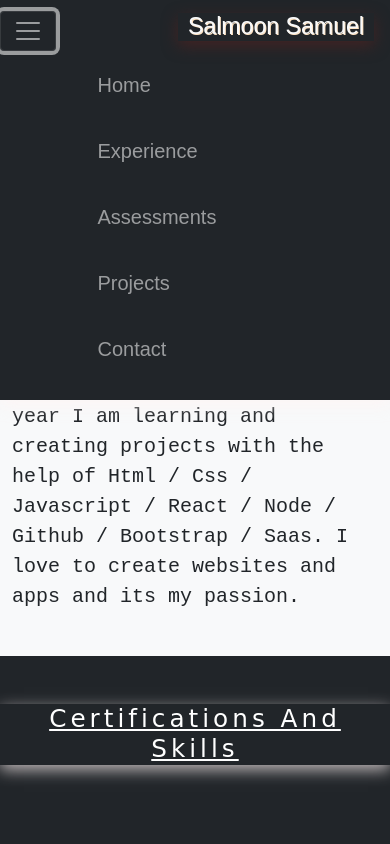
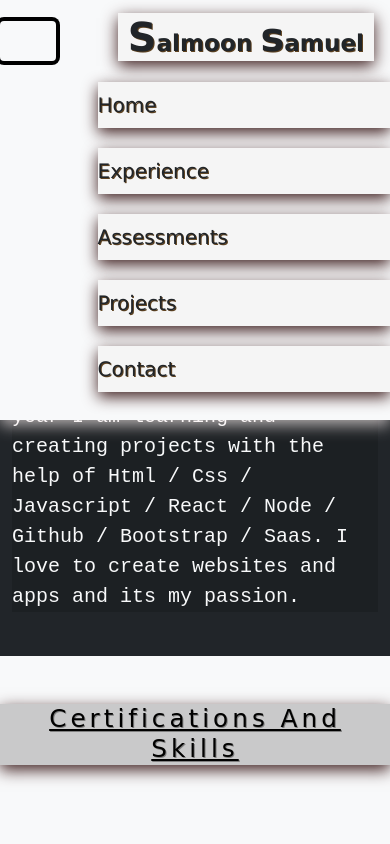
Before and after one commit to Salmoonsamuel/resume, a website: page index.html in a window 390 px wide. Both pictures are taken after a click on the button "Toggle navigation". Shown: the top 844 px of the page. Drawn offline with nearby package versions, Linux system fonts and the light colour scheme.

Commit message:
update index and css files

```diff
--- a/css/styles.css
+++ b/css/styles.css
@@ -45,16 +45,20 @@
  body {
     margin: 0;
     font-family: cursive;
-    background-color: gray;
+    background-color:whitesmoke;
       line-height: 1.5;
   font-size: 0.875rem;
  }
  main{
-    background-color: gray;
+    background-color:whitesmoke;
+ }
+
+ .bgc{
+      background-color: rgba(14, 13, 13, 0.2);
  }
 
  nav {
-  background: var(--clr-white);
+
   box-shadow: var(--dark-shadow);
 }
 .nav-header {
@@ -65,16 +69,20 @@
 }
 .logo {
   box-shadow: var(--dark-shadow);
-  text-shadow: 1px 1px bisque;
+  background-color: whitesmoke;
+  text-shadow: 1px 1px rgb(94, 66, 32);
   padding-right: 10px;
   padding-left: 10px;
+  font-family: Verdana, Geneva, Tahoma, sans-serif;
 }
   /* .head1{
     background-color: grey;
   } */
   .certificate{
      font-family: cursive;
-      box-shadow: var(--dark-shadow);
+     background-color: rgba(14, 13, 13, 0.2);
+     color: black;
+      box-shadow: 0 5px 15px rgb(66, 35, 35);
       text-align: center;
   }
 
@@ -85,13 +93,16 @@
     box-shadow:0 5px 15px #c59d5f;
  }
  h1, h2, h4, h5 {
-     color: white;
+     color: black;
       letter-spacing: var(--spacing);
   text-transform: capitalize;
+  text-shadow:1px 1px gray;
   line-height: 1.25;
+   background-color: rgba(14, 13, 13, 0.2);
   margin-bottom: 0.75rem;
   font-family: var(--ff-primary);
         box-shadow: var(--dark-shadow);
+        text-align: center;
  }
  .container1{
     padding-top: 100px;
@@ -101,11 +112,13 @@
     /* color:slategray; */
     font-size: 1.25rem;
     text-shadow: 1px  whitesmoke;
+     background-color: rgba(14, 13, 13, 0.2);
     margin-bottom: 1.25rem;
-    color: var(--clr-grey-7);
+    color: black;
  }
 .label{
-   color: #fff;
+   color: black;
+
    font-size: 1.28rem;
    margin-top: 30px;
    margin-bottom: 20px;
@@ -119,23 +132,28 @@
    box-shadow: 0 5px 15px rgb(66, 35, 35);
 }
  li:hover {
-      color: aquamarine;
+      color: rgb(218, 71, 78);
   }
   p:hover {
-      color: aquamarine;
+      color: rgb(218, 71, 78);
   }
 
 a {
-   color: whitesmoke;
+   color:black;
    font-family: fantasy;
 
 }
 .pbutton{
    font-family: cursive;
-   color: whitesmoke;
+   color: black;
    font-size: 1.50rem;
    padding:10px
 }
 .projdiv{
       margin-top: 100px;
 }
+
+.size{
+   font-size: 2.5rem;
+
+}
--- a/index.html
+++ b/index.html
@@ -21,28 +21,28 @@
 </head>
 <body>
     <header>
-        <nav class="navbar navbar-expand-lg navbar-dark bg-dark fixed-top">
+        <nav class="navbar navbar-expand-md  bg-light fixed-top">
             <button class="navbar-toggler" type="button" data-toggle="collapse" data-target="#navbarTogglerDemo03" aria-controls="navbarTogglerDemo03" aria-expanded="false" aria-label="Toggle navigation">
               <span class="navbar-toggler-icon"></span>
             </button>
-            <a class="navbar-brand offset-1" href="#"><h3 class="text-light logo darkk">  Salmoon Samuel </h3></a>
+            <a class="navbar-brand offset-1" href="#"><h3 class="text-dark  logo darkk"><strong><span class="size">S</span>almoon <span class="size">s</span>amuel</strong>  </h3></a>
 
             <div class="collapse navbar-collapse offset-3" id="navbarTogglerDemo03">
               <ul class="navbar-nav mr-auto mt-2 mt-lg-0 ">
                 <li class="nav-item  active">
-                  <a class="nav-link" href="#">Home <span class="sr-only"></span></a>
+                  <a class="nav-link text-dark logo darkk" href="#">Home <span class="sr-only"></span></a>
                 </li>
                 <li class="nav-item ">
-                  <a class="nav-link" href="#experience">Experience</a>
+                  <a class="nav-link text-dark logo darkk" href="#experience">Experience</a>
                 </li>
                 <li class="nav-item  ">
-                    <a class="nav-link" href="#assessments">Assessments</a>
+                    <a class="nav-link text-dark logo darkk" href="#assessments">Assessments</a>
                 </li>
                     <li class="nav-item ">
-                        <a class="nav-link" href="#projects">Projects</a>
+                        <a class="nav-link text-dark logo darkk" href="#projects">Projects</a>
                     </li>
                 <li class="nav-item ">
-                    <a class="nav-link" href="#contact">Contact</a>
+                    <a class="nav-link text-dark logo darkk" href="#contact">Contact</a>
                 </li>
               </ul>
             </div>
@@ -50,19 +50,19 @@
     </header>
 
     <main class="bg-dark">
-                <div class="bg-light pt-4 pb-4">
+                <div class="bg-dark pt-4 pb-4">
                     <div class="container1 container">
                         <div class="row">
                             <div class="col-sm-12 ">
-                                <h1 class="text-center bg-light darkk text-dark "><strong>Hi, I'm a Full Stack Web-Developer</strong></h1>
-                                <p class="text-center text-dark"> I live in Absecon, New Jersey</p>
-                                <p class="text-dark">I have five years experience in customer service and sales field. But i am always a tech-savvy person. So for last one year I am learning and creating projects with the help of Html / Css / Javascript / React / Node / Github / Bootstrap / Saas. I love to create websites and apps and its my passion.</p>
+                                <h1 class="text-center darkn text-light "><strong>Hi, I'm a Full Stack Web-Developer</strong></h1>
+                                <p class="text-center text-light"> I live in Absecon, New Jersey</p>
+                                <p class="text-light">I have five years experience in customer service and sales field. But i am always a tech-savvy person. So for last one year I am learning and creating projects with the help of Html / Css / Javascript / React / Node / Github / Bootstrap / Saas. I love to create websites and apps and its my passion.</p>
                             </div>
                         </div>
                     </div>
                 </div>
 
-                <div class="jumbotron bg-dark pt-5">
+                <div class="jumbotron bg-light pt-5">
                     <h2 class=" certificate"><u>Certifications and skills</u> </h2>
                     <div class="container1 ">
                         <div class="row ">
@@ -104,7 +104,7 @@
                         </div>
                     </div>
                 </div>
-                <div class="jumbotron bg-dark" id="projects">
+                <div class="jumbotron bg-light" id="projects">
                     <h2 class=" certificate"><u>Projects</u> </h2>
                     <div class="container1 ">
                         <div class="row text-center">
@@ -127,7 +127,7 @@
                         </div>
                     </div>
                 </div>
-                <div class="jumbotron bg-dark" id="experience" >
+                <div class="jumbotron bg-light" id="experience" >
                     <div id="home" class="container" >
                         <div class="row  ">
                             <div class="col-sm-12 ">
@@ -194,7 +194,7 @@
                                 <div class="col" id="assessments">
                                     <h2 class="text-center"><strong><u>Assessments</u></strong></h2>
                                     <br>
-                                    <button class="text-center mb-4 pbutton bg-dark "><a href="https://my.indeed.com/p/salmoons-adi4z0c">Through Indeed.Com</a></button>
+                                    <button class="text-center mb-4 pbutton bg-light "><a href="https://my.indeed.com/p/salmoons-adi4z0c">Through Indeed.Com</a></button>
                                     <div class="row pt-4">
                                         <div class="col-6">
                                             <h5 class="darkk"><strong><u>Work Style: Reliability — Highly Proficient: </u></strong></h5>
@@ -240,7 +240,7 @@
                             </div>
                         </div>
                     </div>
-                    <div class="jumbotron bg-dark" id="contact">
+                    <div class="jumbotron bg-light" id="contact">
                         <div class="container ">
                             <div class="row text-center">
                                 <div class="col-sm-6 ">
@@ -276,7 +276,7 @@
                         </div>
                     </div>
     </main>
-    <footer class="">
+    <footer class="bg-dark">
         <div class="container">
             <div class="row text-center">
                 <!-- <div class="col-sm-4 offset-1">
@@ -287,11 +287,12 @@
                         <li><a href="contactus.html"><i class="fa fa-address-card"></i>- Contact</a></li>
                     </ul>
                 </div> -->
-                <div class="col-sm-7 offset-2 text-center">
-                    <h5 class="mb-4">Follow me @</h5>
-                    <p class=" bg-dark text-info">Instagram <a class="btn btn-social-icon btn-instagram" href="http://instagram.com/"><i class="bi bi-instagram"></i></a></p>
-                    <p class=" bg-danger text-dark">Facebook<a class="btn btn-social-icon btn-facebook" href="http://facebook.com/"><i class="bi bi-facebook"></i></a></p>
-                    <p class=" bg-light text-dark">Youtube<a class="btn btn-social-icon btn-google" href="http://youtube.com/"><i class="bi bi-youtube"></i></a></p>
+                <div class="col-sm-7 offset-2 text-center ">
+                    <h5 class="mb-4 text-light">Follow me @</h5>
+                    <p class="text-light bg-info"><a  href="http://www.linkedin.com/in/salmoon-samuel-67978190"><i class="bi bi-linkedin"></i>- Linkedin profile </a>
+                    </p>
+                    <p class=" bg-secondary text-info">Instagram <a class="btn btn-social-icon btn-instagram" href="http://instagram.com/"><i class="bi bi-instagram"></i></a></p>
+                    <p class=" bg-danger text-dark">Youtube<a class="btn btn-social-icon btn-google" href="http://youtube.com/"><i class="bi bi-youtube"></i></a></p>
                 </div>
             </div>
         </div>
```
